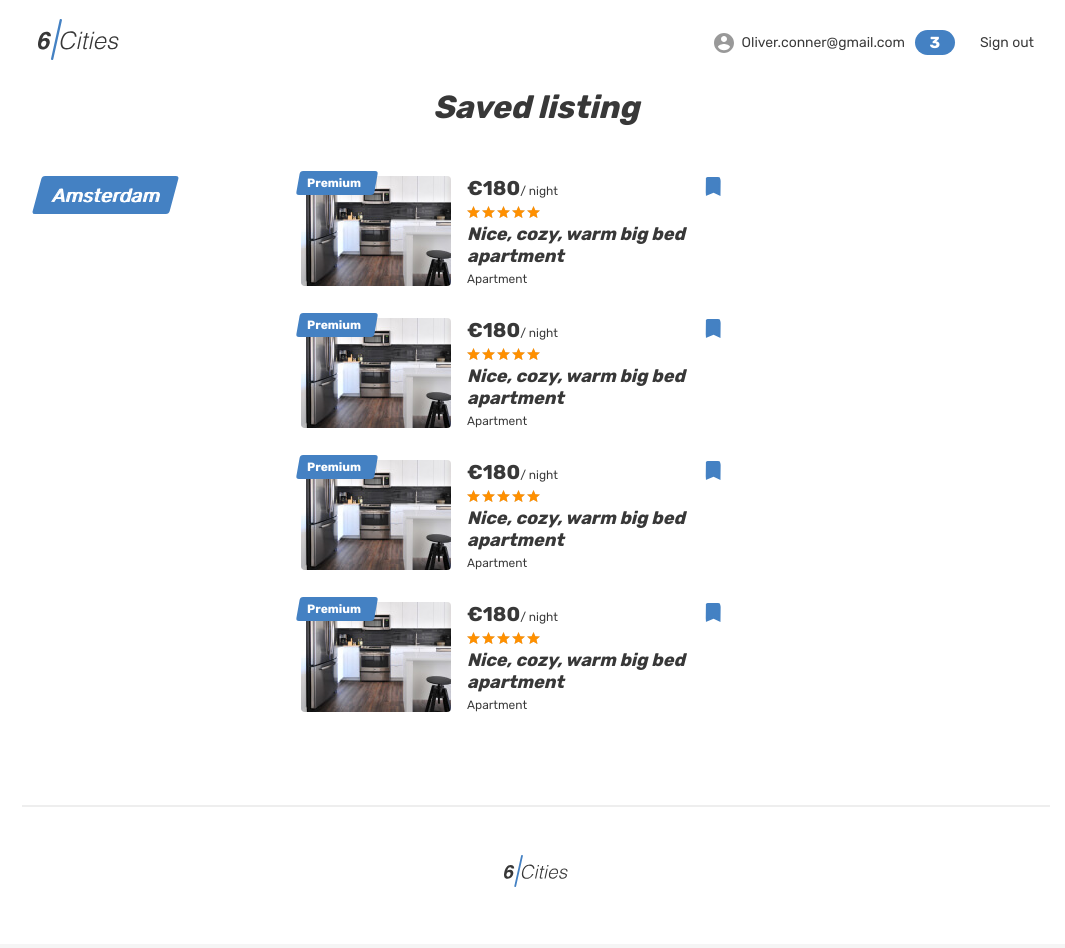
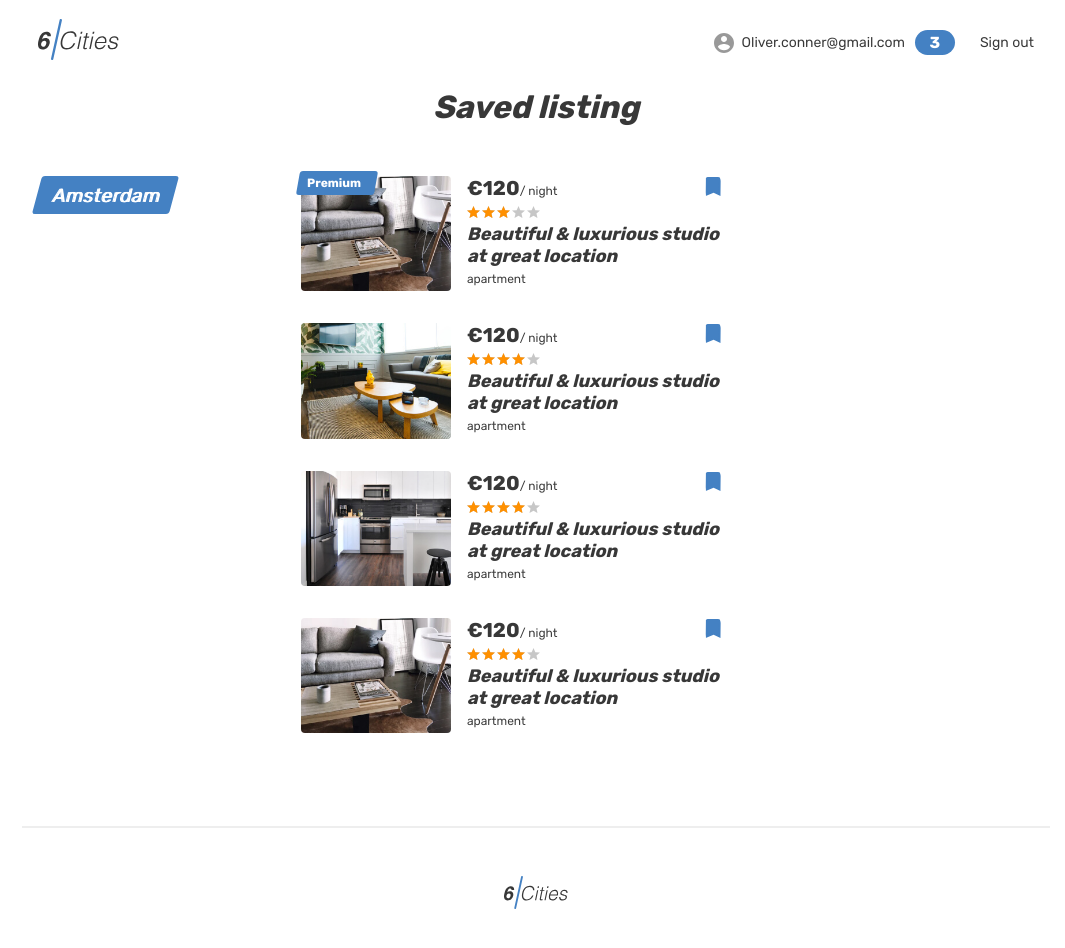
Before and after one commit to htmlacademy-react/2189499-six-cities-13, a React (Vite) app: page /favorites in a window 1280 px wide. Shown: the top 948 px of the page, without its empty margins (104-1169 px from the left). Built offline with nearby package versions, Linux system fonts and the light colour scheme.

Commit message:
связали страницы на favorites

```diff
--- a/src/components/favorite-card.tsx
+++ b/src/components/favorite-card.tsx
@@ -1,32 +1,41 @@
-import { Offer } from "../types/offer";
+import { Offer } from '../types/offer';
+import { Link } from 'react-router-dom';
+import { AppRoute } from '../const';
 
-type FavoriteCardProps = {
-  offer: Offer;
-}
+type FavoriteCardProps = Offer & {
+  handleCardMouseEnter: () => void;
+  handleCardMouseLeave: () => void;
+};
 
-function FavoriteCardComponent({offer}: FavoriteCardProps): JSX.Element {
-  console.log({offer});
-
+function FavoriteCardComponent(prop: FavoriteCardProps): JSX.Element {
+  const { id, isPremium, price, rating, type, title, previewImage, handleCardMouseEnter, handleCardMouseLeave,} = prop;
   return (
-    <article className="favorites__card place-card">
+    <article className="favorites__card place-card"
+      onMouseEnter={handleCardMouseEnter}
+      onMouseLeave={handleCardMouseLeave}
+    >
+      {
+        isPremium ?
           <div className="place-card__mark">
             <span>Premium</span>
-        </div>
+          </div> :
+          ''
+      }
       <div className="favorites__image-wrapper place-card__image-wrapper">
-          <a href="#">
+        <Link to={`${AppRoute.Offer}${id}`}>
           <img
             className="place-card__image"
-              src="img/apartment-small-03.jpg"
+            src={previewImage}
             width={150}
             height={110}
             alt="Place image"
           />
-          </a>
+        </Link>
       </div>
       <div className="favorites__card-info place-card__info">
         <div className="place-card__price-wrapper">
           <div className="place-card__price">
-              <b className="place-card__price-value">€180</b>
+            <b className="place-card__price-value">€{price}</b>
             <span className="place-card__price-text">/&nbsp;night</span>
           </div>
           <button
@@ -41,17 +50,21 @@ function FavoriteCardComponent({offer}: FavoriteCardProps): JSX.Element {
         </div>
         <div className="place-card__rating rating">
           <div className="place-card__stars rating__stars">
-              <span style={{ width: "100%" }} />
+            {(rating === 1) ? <span style={{width: '20%'}}></span> : ''}
+            {(rating === 2) ? <span style={{width: '40%'}}></span> : ''}
+            {(rating === 3) ? <span style={{width: '60%'}}></span> : ''}
+            {(rating === 4) ? <span style={{width: '80%'}}></span> : ''}
+            {(rating === 5) ? <span style={{width: '100%'}}></span> : ''}
             <span className="visually-hidden">Rating</span>
           </div>
         </div>
         <h2 className="place-card__name">
-            <a href="#">Nice, cozy, warm big bed apartment</a>
+          <Link to={`${AppRoute.Offer}${id}`}>{title}</Link>
         </h2>
-          <p className="place-card__type">Apartment</p>
+        <p className="place-card__type">{type}</p>
       </div>
     </article>
-  )
+  );
 }
 
 export default FavoriteCardComponent;
--- a/src/components/favorite-list.tsx
+++ b/src/components/favorite-list.tsx
@@ -1,12 +1,21 @@
-import FavoriteCardComponent from "./favorite-card";
-import { Offer } from "../types/offer";
+import FavoriteCardComponent from './favorite-card';
+import { Offer } from '../types/offer';
+import {useState} from 'react';
 
 type FavoriteListProps = {
   offers: Offer[];
 }
 
 function FavoriteListComponent({offers}: FavoriteListProps): JSX.Element {
+  const [activeCard, setActiveCard] = useState('');
 
+  const handleCardMouseEnter = (id: string) => {
+    setActiveCard(id);
+  };
+
+  const handleCardMouseLeave = () => {
+    setActiveCard('');
+  };
   return (
     <li className="favorites__locations-items">
       <div className="favorites__locations locations locations--current">
@@ -18,16 +27,18 @@ function FavoriteListComponent({offers}: FavoriteListProps): JSX.Element {
       </div>
       <div className="favorites__places">
         {
-        offers.map(offer => (
+          offers.map((offer) => (
             <FavoriteCardComponent
               key={offer.id}
-            offer={offer}
-
+              {...offer}
+              handleCardMouseEnter={() => handleCardMouseEnter(offer.id)}
+              handleCardMouseLeave={() => handleCardMouseLeave()}
             />)
-        )}
+          )
+        }
       </div>
     </li>
-  )
-};
+  );
+}
 
 export default FavoriteListComponent;
--- a/src/moks/offers.ts
+++ b/src/moks/offers.ts
@@ -83,7 +83,7 @@ export const offers: Offers = [
     type: 'apartment',
     price: 120,
     city: {
-      name: 'Amsterdam',
+      name: 'Cologne',
       location: {
         latitude: 52.35514938496378,
         longitude: 4.673877537499948,
@@ -121,7 +121,7 @@ export const offers: Offers = [
     type: 'apartment',
     price: 120,
     city: {
-      name: 'Amsterdam',
+      name: 'Cologne',
       location: {
         latitude: 52.35514938496378,
         longitude: 4.673877537499948,
```
Also changed, not shown: src/pages/home-page/home-page.tsx (+6 -6 lines), src/components/login-component.tsx (indentation only). Lines whose indentation alone changed are shown as unchanged.
